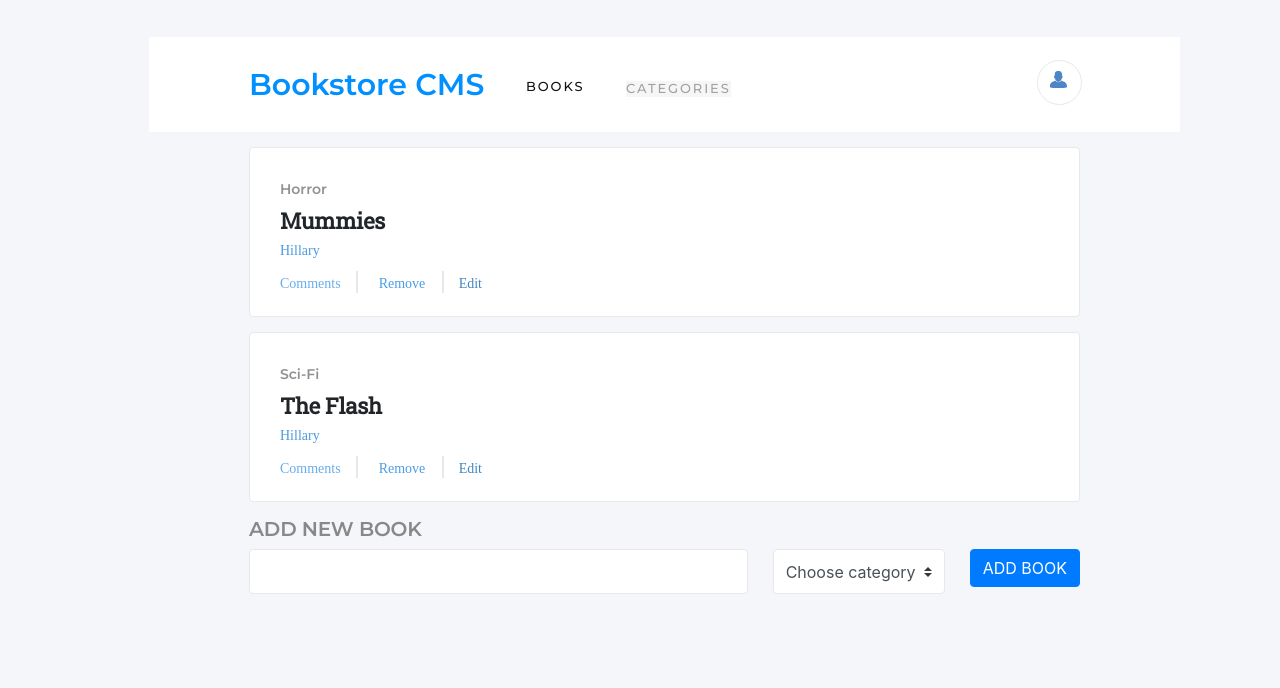
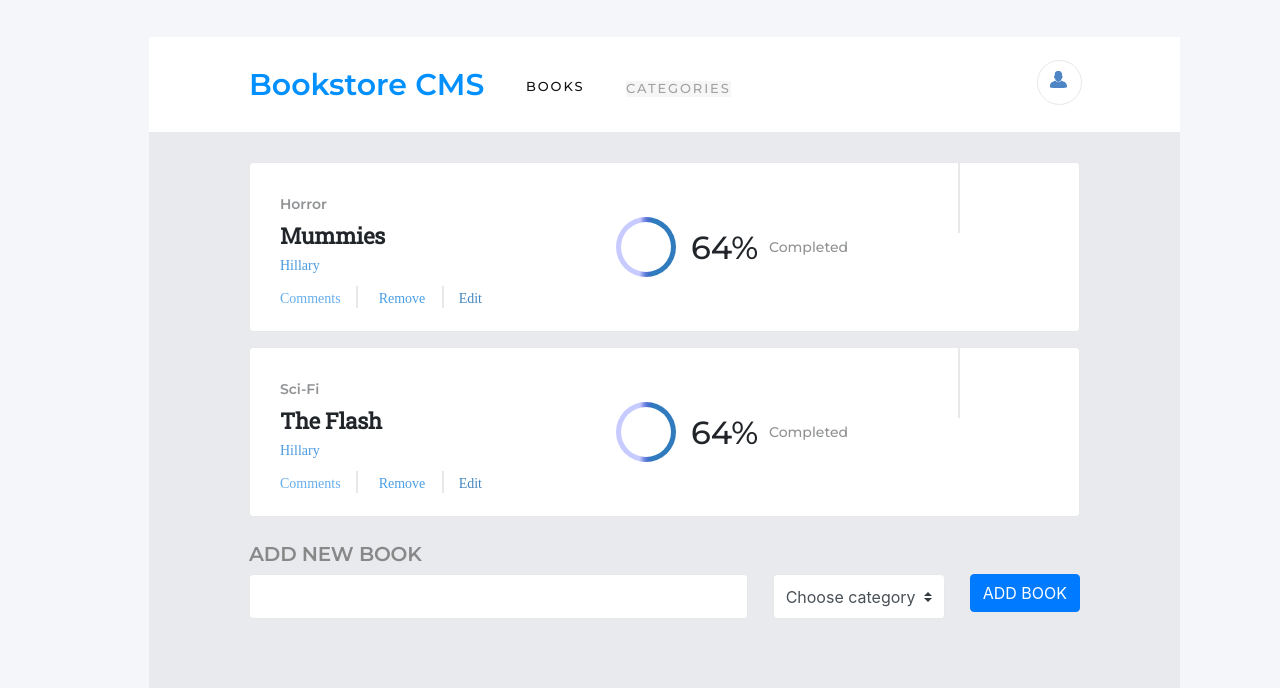
Before and after one commit to imhilla/Bookstore, a React (Create React App) app: page / in a window 1280 px wide. Shown: the part 112-800 px from the top of the page. Built offline with nearby package versions, Linux system fonts and the light colour scheme.

Commit message:
add percent complete

```diff
--- a/src/App.css
+++ b/src/App.css
@@ -4,6 +4,7 @@
   background-color: #f5f6fa;
   padding: 149px 100px 0 149px;
   border-radius: 4px;
+  margin-bottom: 20px;
 }
 
 .Bookstore-CMS {
@@ -94,13 +95,14 @@
 
 .contents {
   display: flex;
-  flex-direction: column;
+  flex-direction: row;
   height: 170px;
   border-radius: 4px;
   border: solid 1px #e8e8e8;
   background-color: #ffffff;
   margin: 15px 100px;
   padding-left: 30px;
+  justify-content: space-between;
 }
 
 .school {
@@ -236,10 +238,97 @@
 }
 
 .addContainer {
-  margin: 0 100px;
-  padding-bottom: 100px;
+  padding: 0 100px;
+  padding-bottom: 265px;
+  background-color: rgba(0, 0, 0, 0.05);
 }
 
 .inputw {
   width: 60%;
 }
+
+.books-container {
+  background-color: rgba(0, 0, 0, 0.05);
+  padding-top: 15px;
+  padding-bottom: 10px;
+}
+
+.span-line {
+  width: 2px;
+  height: 70px;
+  border: solid 1px #e8e8e8;
+}
+
+.Completed {
+  width: 80px;
+  height: 18px;
+  opacity: 0.5;
+  font-family: Montserrat;
+  font-size: 14px;
+  font-weight: normal;
+  font-stretch: normal;
+  font-style: normal;
+  line-height: normal;
+  letter-spacing: normal;
+  color: var(--black-three);
+  margin: auto;
+  padding-left: 10px;
+}
+
+.Percent-Complete {
+  width: 68px;
+  height: 39px;
+  font-family: Montserrat;
+  font-size: 32px;
+  font-weight: normal;
+  font-stretch: normal;
+  font-style: normal;
+  line-height: normal;
+  letter-spacing: normal;
+  color: var(--black-three);
+}
+
+/* .container{
+  width: 110px;
+  height: 110px;
+  margin: 100px auto;
+} */
+.prec{
+  top: 30px;
+  position: relative;
+  font-size: 30px;
+}
+
+.circle{
+  position: relative;
+  top: 5px;
+  left: 5px;
+  text-align: center;
+  width: 50px;
+  height: 50px;
+  border-radius: 100%;
+  background-color: #ffffff;
+}
+
+.active-border{
+  position: relative;
+  text-align: center;
+  width: 60px;
+  height: 60px;
+  border-radius: 100%;
+
+  background-color:#5531e6;
+  background-image:
+      linear-gradient(91deg, transparent 40%, #307bbe 60%),
+      linear-gradient(90deg, #c7cbff 40%, transparent 60%);
+
+}
+
+.d-flex {
+align-items: center;
+}
+
+.d-flexx {
+  display: flex;
+  align-items: center;
+}
--- a/src/components/App.js
+++ b/src/components/App.js
@@ -6,7 +6,7 @@ import BooksForm from '../containers/booksform';
 function App() {
   return (
     <div className="App">
-      <BookList />
+      <BookList className="books-container" />
       <BooksForm />
     </div>
   );
--- a/src/components/book.js
+++ b/src/components/book.js
@@ -9,6 +9,7 @@ const Book = book => {
 
   return (
     <div className="contents">
+      <div>
         <h3 className="school">{category}</h3>
         <h3 className="title">{title}</h3>
         <h3 className="Suzanne-Collins">{author}</h3>
@@ -20,6 +21,26 @@ const Book = book => {
           <a href="#s" className="Edit">Edit</a>
         </div>
       </div>
+      <div className="d-flex">
+        <div className="container">
+          <div id="activeBorder" className="active-border">
+            <div id="circle" className="circle">
+              <span className="prec 270" id="prec" />
+            </div>
+          </div>
+        </div>
+        <div className="d-flexx">
+          <div className="Percent-Complete">
+            64%
+          </div>
+          <p className="Completed">Completed</p>
+        </div>
+      </div>
+      <span className="span-line" />
+      <div>
+           <h3></h3>
+      </div>
+    </div>
   );
 };
 
--- a/src/containers/booklist.js
+++ b/src/containers/booklist.js
@@ -26,7 +26,7 @@ const BookList = ({
         filter={category}
         handleFilterChange={handleFilterChange}
       />
-      <div>
+      <div className="books-container">
         {filtered.map(book => (
           <Book
             id={book.id}
```
Lines whose indentation alone changed are shown as unchanged.
